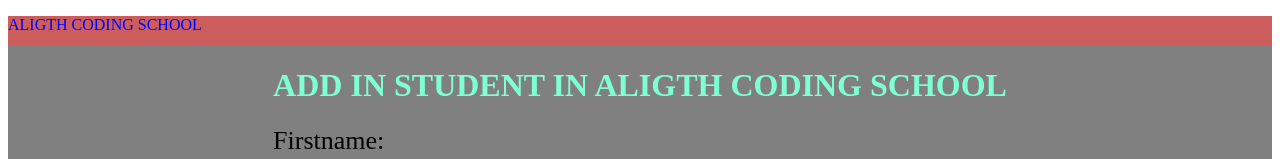
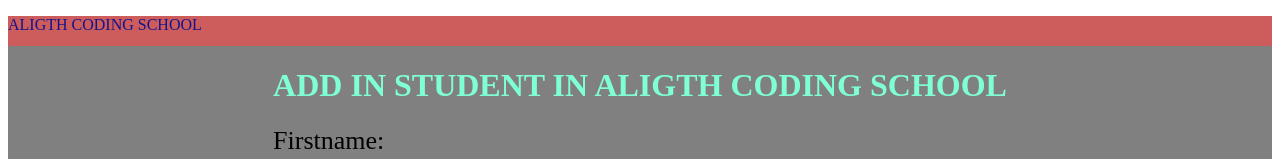
Before and after one commit to mbonigabaalexis/FIREBASE-NYK_USER, a plain HTML site: page index.html in a window 1280 px wide. Shown: the top 159 px of the page. Drawn offline with Linux system fonts and the light colour scheme; no server answers.

Commit message:
Change style

```diff
--- a/CSS/style.css
+++ b/CSS/style.css
@@ -4,7 +4,7 @@
   background-color: indianred;
 }
 p{
-  color: blue;
+  color: rgb(20, 20, 141);
 }
 
 span {
```
